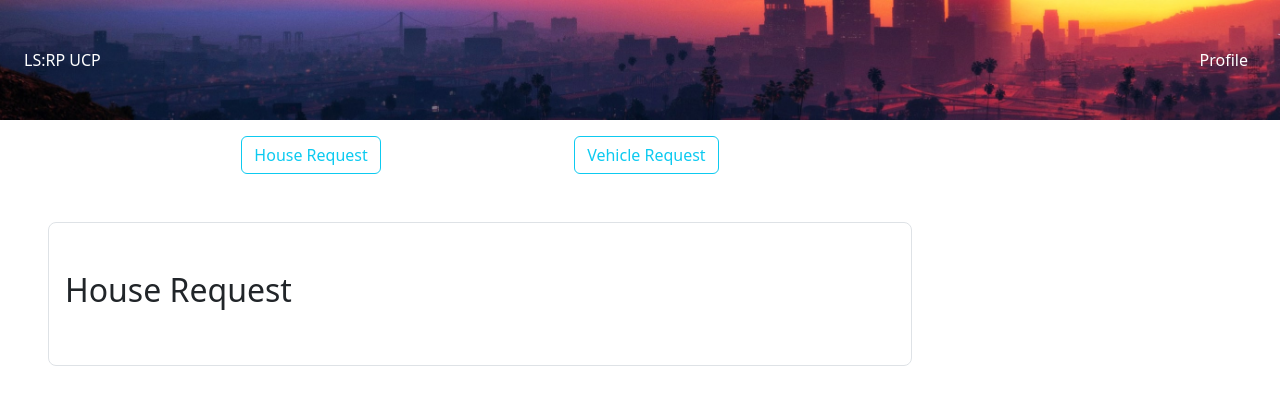
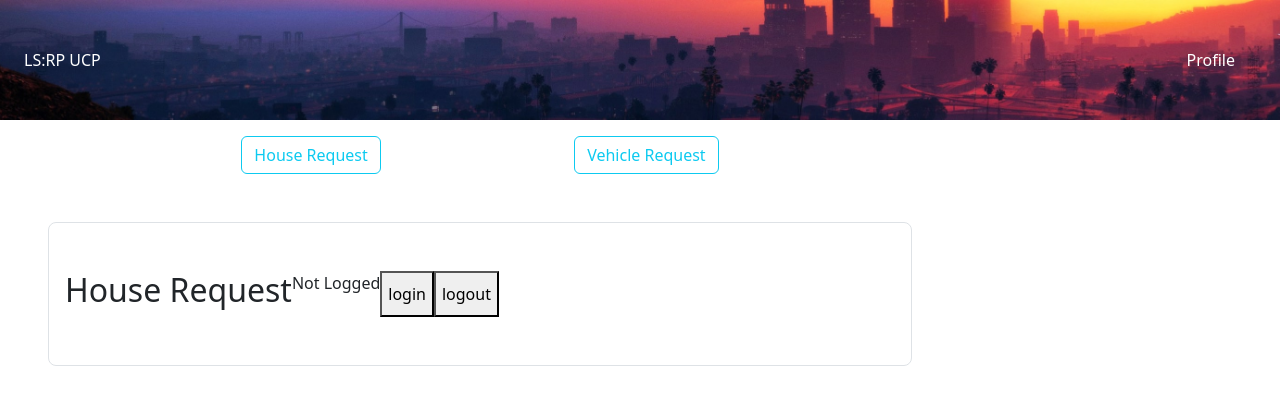
Before and after one commit to AleksandreGaspariani/ucp, a React (Create React App) app: page /property-requests in a window 1280 px wide. Both pictures are taken after a click on the button "House Request". Shown: the top 404 px of the page. Built offline with nearby package versions, Linux system fonts and the light colour scheme; no server answers.

Commit message:
redux setup, started working on login content, etc

```diff
--- a/src/App.js
+++ b/src/App.js
@@ -6,15 +6,23 @@ import Header from './component/Header';
 import PropertyRequest from "./pages/Property/PropertyRequest";
 import HouseRequest from "./pages/Property/HouseRequest";
 
+import Login from "./pages/User/Login";
+
 import {
   BrowserRouter,
   Routes,
   Route,
 } from 'react-router-dom';
 import Page404 from "./component/Page404";
+import { useDispatch, useSelector } from "react-redux";
+import { login, logout } from "./redux/userReducer";
 
 
 function App() {
+
+  const { loggedIn } = useSelector((state) => state.logged);
+  const dispatch = useDispatch();
+
   return (
     <div className="App">
       <link rel="stylesheet" href="https://cdn.jsdelivr.net/npm/bootstrap@5.2.3/dist/css/bootstrap.min.css" />
@@ -31,7 +39,8 @@ function App() {
         // TODO: do something with this bunch of the routes
         // FIXME: fix it
         // BUG: there is a bug
-          <Route path="/" element={<Container />}>
+        <Route path="/" element={ <Container />} >
+          {/* <Route path="/" element={<Container />}>  */}
             {/* <Route path='/' element={<Dash/>} /> */}
             {/* <Route path="/about/*" element={<About />}> */}
                 {/* <Route path='us' element={<Us/>} /> */}
--- a/src/component/Header.jsx
+++ b/src/component/Header.jsx
@@ -1,14 +1,22 @@
 
 
-import React from 'react'
 import {Link} from 'react-router-dom'
+import { useDispatch as UseDispatch, useSelector as UseSelector } from 'react-redux';
+import { login, logout } from '../redux/userReducer';
 import '../style/Header.css';
 
 const header = (props) => {
+
+  const { loggedIn } = UseSelector((state) => state.logged);
+  const dispatch = UseDispatch();
+
   return (
     <div style={{display: 'flex',justifyContent: 'space-between',alignItems: 'center'}} id='test'>
       <Link style={{marginRight: '8px', textDecoration: 'none', color: 'white'}} to="/">{props.name}</Link>
-      <Link style={{marginRight: '8px', color: 'white', textDecoration: 'none'}} to="/profile">Profile</Link>
+      <div className='d-flex'>
+        <Link className='btn text-white' style={{marginRight: '8px', color: 'white', textDecoration: 'none'}} to="/profile">Profile</Link>
+        { loggedIn ? <button className='btn text-white' onClick={ () => dispatch(logout())}>Logout</button> : ''}
+      </div>
     </div>
   )
 }
--- a/src/index.js
+++ b/src/index.js
@@ -4,10 +4,15 @@ import './index.css';
 import App from './App';
 import reportWebVitals from './reportWebVitals';
 
+import store from './redux/store';
+import { Provider } from 'react-redux';
+
 const root = ReactDOM.createRoot(document.getElementById('root'));
 root.render(
   <React.StrictMode>
-    <App />
+    <Provider store={store}>
+      <App />
+    </Provider>
   </React.StrictMode>
 );
 
--- a/src/pages/Property/HouseRequest.jsx
+++ b/src/pages/Property/HouseRequest.jsx
@@ -1,13 +1,22 @@
 import React from 'react'
+import { useDispatch, useSelector } from 'react-redux'
+import { login, logout } from '../../redux/userReducer';
+
 // import { Link, useNavigate } from 'react-router-dom'
 
 const HouseRequest = () => {
 
     // const navigate = useNavigate();
+    const { loggedIn } = useSelector((state) => state.logged);
+    const dispatch = useDispatch();
 
   return (
     <div className='w-100 h-100 border rounded-3 d-flex justify-content-start px-3 py-5' id='property-content'>
       <h2>House Request</h2>
+      { loggedIn ? 'Logged in' : 'Not Logged'}
+
+      <button onClick={() => dispatch(login())}>login</button>
+      <button onClick={() => dispatch(logout())}>logout</button>
     </div>
   )
 }
--- /dev/null
+++ b/src/pages/User/Login.jsx
@@ -0,0 +1,11 @@
+import React from 'react'
+
+const Login = () => {
+  return (
+    <div>
+
+    </div>
+  )
+}
+
+export default Login
--- /dev/null
+++ b/src/redux/store.js
@@ -0,0 +1,9 @@
+import { configureStore } from '@reduxjs/toolkit'
+
+import userReducer from './userReducer'
+
+export default configureStore({
+  reducer: {
+    logged: userReducer
+  },
+})
--- /dev/null
+++ b/src/redux/userReducer.js
@@ -0,0 +1,20 @@
+import { createSlice } from "@reduxjs/toolkit";
+
+export const loggedSlice = createSlice({
+    name: 'user',
+    initialState: {
+        loggedIn: false
+    },
+    reducers: {
+        login: (state) => {
+            state.loggedIn = true;
+        },
+        logout: (state) => {
+            state.loggedIn = false;
+        }
+    }
+});
+
+export const { login, logout } = loggedSlice.actions
+
+export default loggedSlice.reducer;
```
Also changed, not shown: src/component/Container.jsx (+6 -1 lines), src/pages/User/Register.jsx (added, +11 -0 lines).
